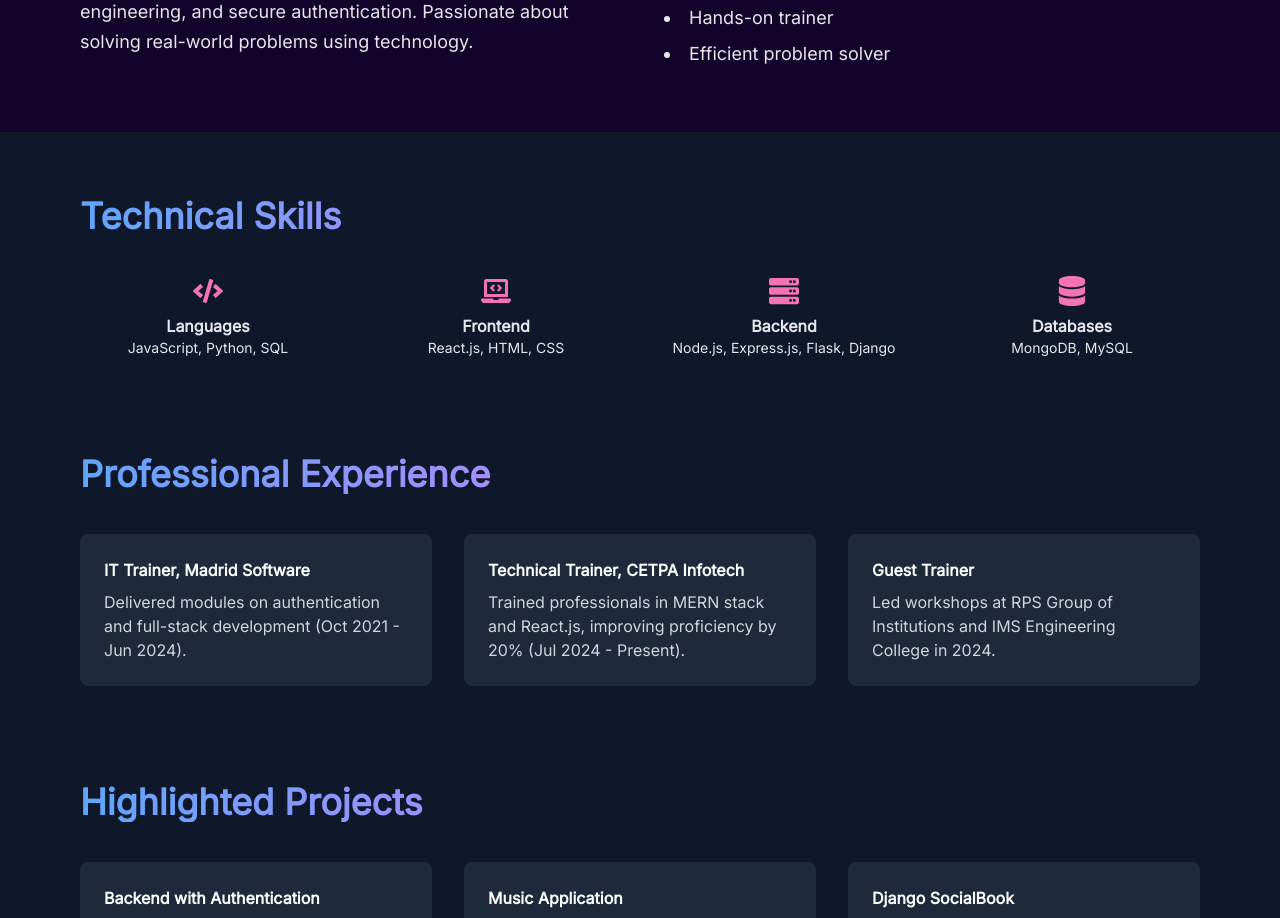
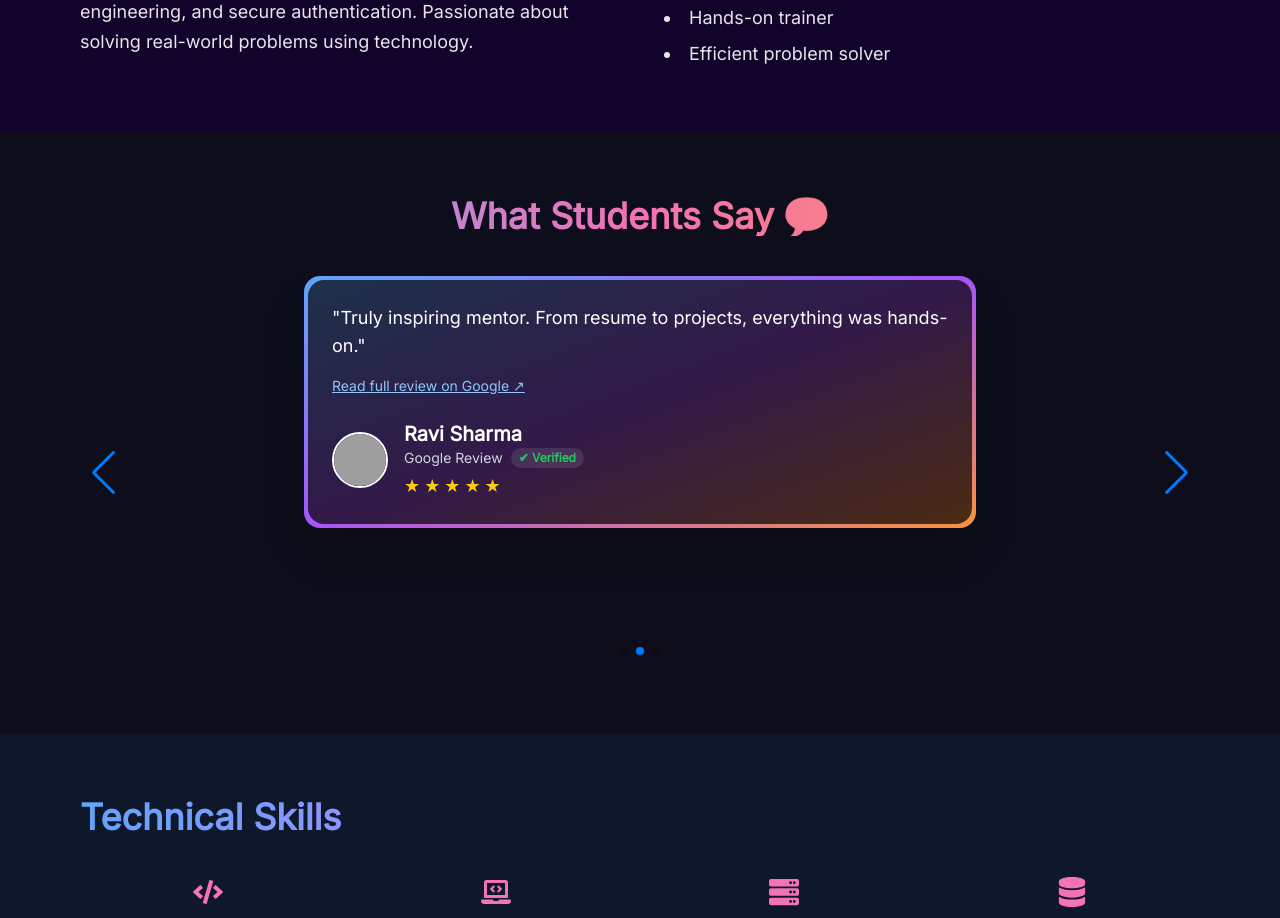
Before and after one commit to nitzzchauhan/Nitin_Web_Space, a React (Vite) app: page / in a window 1280 px wide. Shown: the part 1040-1958 px from the top of the page. Built offline with nearby package versions, Linux system fonts and the light colour scheme; grey boxes are pictures that could not be loaded.

Commit message:
caraousel

```diff
--- a/package.json
+++ b/package.json
@@ -9,12 +9,11 @@
     "preview": "vite preview"
   },
   "dependencies": {
-
     "lucide-react": "^0.501.0",
     "react": "^18.2.0",
     "react-dom": "^18.2.0",
     "react-icons": "^5.5.0",
-    "three": "^0.175.0"
+    "swiper": "^11.2.6"
   },
   "devDependencies": {
     "@vitejs/plugin-react": "^4.4.1",
--- a/src/App.jsx
+++ b/src/App.jsx
@@ -5,6 +5,7 @@ import Contact from './components/Contact'
 import Projects from './components/Projects'
 import EducationAndInterests from './components/EducationAndInterest'
 import Navbar from './components/Navbar'
+import TestimonialCarousel from './components/TestimonialCarousel'
 
 function App() {
   return (
@@ -12,6 +13,7 @@ function App() {
       <Navbar/>
       <HeroSection />
       <About />
+      <TestimonialCarousel/>
       <Experience />
       <Projects />
       <EducationAndInterests />
--- a/src/components/HeroSection.jsx
+++ b/src/components/HeroSection.jsx
@@ -1,16 +1,18 @@
-import React from 'react';
+import React from "react";
 
 const HeroSection = () => {
   return (
     <div className="flex flex-col  lg:flex-row items-center justify-center min-h-screen bg-[#0e0d1b] text-white px-6 py-16">
       {/* Left Section - Text Content */}
       <div className="lg:w-1/2 space-y-6 text-center lg:text-left lg:ml-50 lg:ml-36">
-        <h1 className="text-4xl md:text-5xl font-bold bg-gradient-to-r from-blue-400 via-pink-400 to-orange-400 text-transparent bg-clip-text leading-tight">
+        <h1 className="text-4xl md:text-5xl font-bold bg-gradient-to-r from-blue-400 via-pink-400 to-orange-400 text-transparent bg-clip-text leading-tight animate-slideIn">
           Nitin Chauhan – Software Engineer <br />
           and Data Scientist
         </h1>
+
         <p className="text-lg text-gray-300 max-w-xl mx-auto lg:mx-0">
-          Building scalable web applications and delivering hands-on training in data science and software engineering.
+          Building scalable web applications and delivering hands-on training in
+          data science and software engineering.
         </p>
 
         <div className="flex justify-center lg:justify-start gap-4 flex-wrap">
--- /dev/null
+++ b/src/components/TestimonialCarousel.jsx
@@ -0,0 +1,125 @@
+import React, { useState } from "react";
+import { Swiper, SwiperSlide } from "swiper/react";
+import { Navigation, Pagination, Autoplay } from "swiper/modules";
+import "swiper/css";
+import "swiper/css/navigation";
+import "swiper/css/pagination";
+
+const testimonials = [
+  {
+    name: "Roshani",
+    feedback: `I’m currently pursuing the Python Full Stack Developer course at IT VEDANT, and I’ve had such a great experience so far. The mentors explain concepts clearly and are responsive when we have questions, which really supports the learning process. Nitin Sir’s teaching style is calm and beginner-friendly, which makes it easy for me to grasp concepts without feeling overwhelmed. A special thanks to Aman Sir as well, who’s always on point with updates and support for our batch.
+
+The course is very practical, filled with real-world projects and industry-relevant content. What impresses me the most is how they also focus on the non-technical side—sessions on communication, resume building, LinkedIn/GitHub profiles, presentation skills, and interview preparation really set you up for success.
+
+Additionally, the student portal provides structured learning resources, detailed notes, and a personalized progress report that helps track our development throughout the course.
+
+Honestly, joining Itvedant has been one of the smartest moves I’ve made for my career, and I’m excited to keep learning and growing here.`,
+    title: "Google Review",
+    googleReviewLink: "https://g.co/kgs/DhR2jMb",
+    image: "/images/reviews/anjali.jpg",
+  },
+  {
+    name: "Ravi Sharma",
+    feedback:
+      "Truly inspiring mentor. From resume to projects, everything was hands-on.",
+    title: "Google Review",
+    googleReviewLink: "https://g.co/kgs/sample1",
+    image: "/images/reviews/ravi.jpg",
+  },
+  {
+    name: "Priya Mehta",
+    feedback:
+      "His mentorship gave me confidence to apply for jobs. Super grateful!",
+    title: "Google Review",
+    googleReviewLink: "https://g.co/kgs/sample2",
+    image: "/images/reviews/priya.jpg",
+  },
+];
+
+const TestimonialCard = ({ item }) => {
+  const [expanded, setExpanded] = useState(false);
+  const maxLength = 350;
+
+  const isLong = item.feedback.length > maxLength;
+  const displayText = expanded ? item.feedback : item.feedback.slice(0, maxLength) + (isLong ? "..." : "");
+
+  return (
+    <div className="bg-gradient-to-br from-blue-400 via-purple-500 to-orange-400 rounded-2xl p-1 max-w-2xl mx-auto shadow-2xl">
+      <div className="bg-black bg-opacity-70 text-white rounded-2xl p-6">
+        <p className="text-lg font-medium whitespace-pre-line">{`"${displayText}"`}</p>
+        {isLong && (
+          <button
+            onClick={() => setExpanded(!expanded)}
+            className="mt-2 text-sm text-accent underline"
+          >
+            {expanded ? "Show Less" : "Read More"}
+          </button>
+        )}
+
+        <a
+          href={item.googleReviewLink}
+          target="_blank"
+          rel="noopener noreferrer"
+          className="block mt-4 text-sm text-blue-300 underline hover:text-white"
+        >
+          Read full review on Google ↗
+        </a>
+
+        <div className="mt-6 flex items-center gap-4">
+          <img
+            src={item.image}
+            alt={item.name}
+            className="w-14 h-14 rounded-full border-2 border-white object-cover"
+          />
+          <div>
+            <h4 className="text-xl font-bold">{item.name}</h4>
+            <p className="text-sm text-gray-300 flex items-center gap-2">
+              {item.title}
+              <span className="text-green-500 text-xs font-semibold bg-white bg-opacity-10 px-2 py-0.5 rounded-full">
+                ✔ Verified
+              </span>
+            </p>
+            <div className="flex gap-1 mt-1">
+              {Array(5)
+                .fill()
+                .map((_, i) => (
+                  <span key={i} className="text-yellow-400 text-lg">
+                    ★
+                  </span>
+                ))}
+            </div>
+          </div>
+        </div>
+      </div>
+    </div>
+  );
+};
+
+const TestimonialCarousel = () => {
+  return (
+    <section className="bg-[#0e0d1b] text-white py-16 px-4 md:px-20">
+      <h2 className="text-3xl md:text-4xl font-bold text-center mb-10 bg-gradient-to-r from-blue-400 via-pink-400 to-orange-400 text-transparent bg-clip-text">
+        What Students Say 💬
+      </h2>
+
+      <Swiper
+        modules={[Navigation, Pagination, Autoplay]}
+        spaceBetween={30}
+        slidesPerView={1}
+        navigation
+        pagination={{ clickable: true }}
+        autoplay={{ delay: 5000 }}
+        loop={true}
+      >
+        {testimonials.map((item, index) => (
+          <SwiperSlide key={index}>
+            <TestimonialCard item={item} />
+          </SwiperSlide>
+        ))}
+      </Swiper>
+    </section>
+  );
+};
+
+export default TestimonialCarousel;
```
Also changed, not shown: 1 other file (tests, documents, lock files or other folders).
